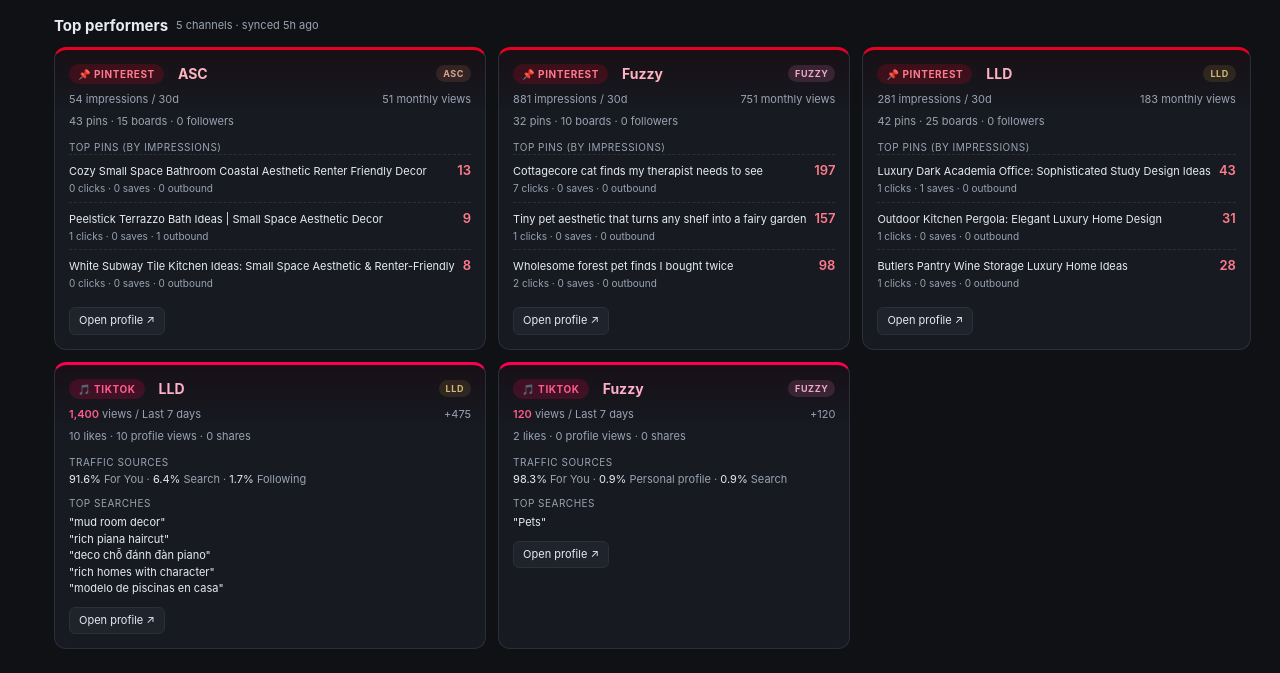
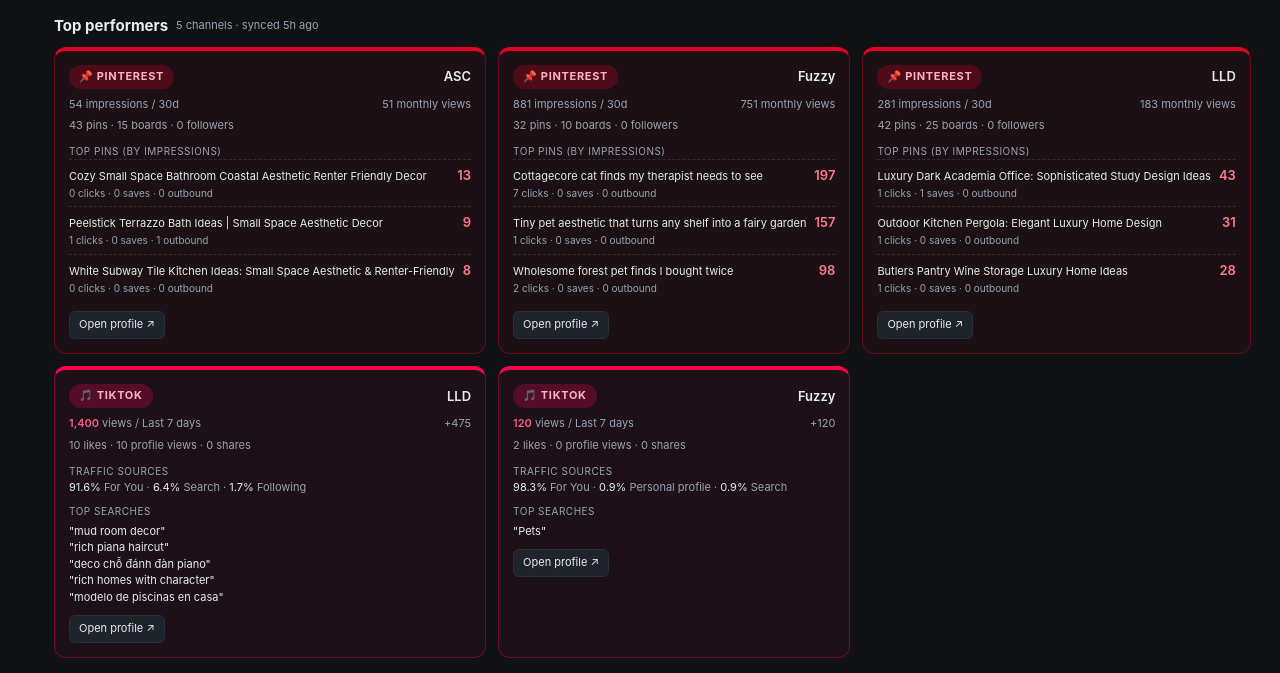
Before and after one commit to saltybayflips-AI-Empire/saltybayflips, a plain HTML site: page dashboard.html in a window 1280 px wide. Shown: the part 1119-1792 px from the top of the page. Drawn offline with Linux system fonts and the light colour scheme.

Commit message:
style(top-performers): stronger platform color — solid red/pink tint, drop competing niche pill

```diff
--- a/dashboard.html
+++ b/dashboard.html
@@ -113,20 +113,27 @@
 
   /* Platform-specific styling for top-performers cards.
      Pinterest = Pinterest red (#e60023). TikTok = TikTok pink (#ff0050).
-     Both get a thicker top border + a colored platform badge in the header. */
-  .nichecard.platform-pinterest { border-top:3px solid #e60023;
-    background:linear-gradient(180deg, rgba(230,0,35,.04) 0%, var(--card) 60px); }
-  .nichecard.platform-tiktok { border-top:3px solid #ff0050;
-    background:linear-gradient(180deg, rgba(255,0,80,.04) 0%, var(--card) 60px); }
+     Strong, consistent platform color across the entire card so it reads as
+     "this is a Pinterest card" / "this is a TikTok card" at a glance,
+     independent of which niche it represents. */
+  .nichecard.platform-pinterest { border:1px solid rgba(230,0,35,.35);
+    border-top:4px solid #e60023;
+    background:rgba(230,0,35,.06); }
+  .nichecard.platform-tiktok { border:1px solid rgba(255,0,80,.35);
+    border-top:4px solid #ff0050;
+    background:rgba(255,0,80,.06); }
   .nichecard .platform-badge { display:inline-flex; align-items:center; gap:5px;
-    font-size:10px; font-weight:700; text-transform:uppercase; letter-spacing:.6px;
-    padding:3px 9px; border-radius:999px; margin-right:6px; }
-  .platform-badge.pinterest-badge { background:rgba(230,0,35,.18); color:#ff7a8c; }
-  .platform-badge.tiktok-badge { background:rgba(255,0,80,.18); color:#ff5b8c; }
+    font-size:11px; font-weight:700; text-transform:uppercase; letter-spacing:.7px;
+    padding:4px 10px; border-radius:999px; }
+  .platform-badge.pinterest-badge { background:rgba(230,0,35,.25); color:#ffb3c0; }
+  .platform-badge.tiktok-badge { background:rgba(255,0,80,.25); color:#ffb0c8; }
   .nichecard.platform-pinterest h3,
   .nichecard.platform-tiktok h3 { gap:8px; flex-wrap:wrap; }
-  .nichecard.platform-pinterest .niche-name { color:#ffb3c0; }
-  .nichecard.platform-tiktok .niche-name { color:#ffb0c8; }
+  .nichecard.platform-pinterest .niche-name,
+  .nichecard.platform-tiktok .niche-name { color:var(--fg); font-size:13px; font-weight:600; }
+  /* Card2 (inner blocks) tinted to match parent platform color */
+  .nichecard.platform-pinterest .br { background:rgba(230,0,35,.10); }
+  .nichecard.platform-tiktok .br { background:rgba(255,0,80,.10); }
 
   .empty { text-align:center; color:var(--mut); padding:40px 20px; font-size:13px;
     background:var(--card); border:1px dashed var(--line); border-radius:12px; }
@@ -566,7 +573,6 @@ const CHANNEL_RENDERERS = {
       <h3>
         <span class="platform-badge pinterest-badge">📌 Pinterest</span>
         <span class="niche-name">${c.label}</span>
-        <span class="pill ${c.color}" style="margin-left:auto;">${c.label}</span>
       </h3>
       <div style="display:flex;justify-content:space-between;font-size:11px;color:var(--mut);margin-bottom:6px;">
         <span>${c.totals.impressions} impressions / ${c.window_label}</span>
@@ -598,7 +604,6 @@ const CHANNEL_RENDERERS = {
       <h3>
         <span class="platform-badge tiktok-badge">🎵 TikTok</span>
         <span class="niche-name">${c.label}</span>
-        <span class="pill ${c.color}" style="margin-left:auto;">${c.label}</span>
       </h3>
       <div style="display:flex;justify-content:space-between;font-size:11px;color:var(--mut);margin-bottom:6px;">
         <span><span class="${deltaCls}" style="color:#ff5b8c;font-weight:600;">${c.totals.video_views.toLocaleString()}</span> views / ${c.window_label}</span>
--- a/data/action_items.json
+++ b/data/action_items.json
@@ -1,5 +1,5 @@
 {
-  "synced_at": "2026-05-14T07:00:27.821270",
+  "synced_at": "2026-05-14T07:03:02.223722",
   "item_count": 3,
   "items": [
     {
--- a/data/analytics_pinterest.json
+++ b/data/analytics_pinterest.json
@@ -1,5 +1,5 @@
 {
-  "synced_at": "2026-05-14T07:00:33",
+  "synced_at": "2026-05-14T07:03:08",
   "report_url": "https://analytics.pinterest.com/overview/",
   "note": "All 3 niches now sourced from Pinterest API v5.",
   "scrape_status": "api_live",
@@ -8,7 +8,7 @@
       "date_range": "2026-04-14 to 2026-05-14",
       "window_days": 30,
       "source": "pinterest_api_v5",
-      "synced_at": "2026-05-14T07:00:31",
+      "synced_at": "2026-05-14T07:03:06",
       "metrics": {
         "Impressions": "881",
         "Engagements": "17",
@@ -22,7 +22,7 @@
       "date_range": "2026-04-14 to 2026-05-14",
       "window_days": 30,
       "source": "pinterest_api_v5",
-      "synced_at": "2026-05-14T07:00:33",
+      "synced_at": "2026-05-14T07:03:08",
       "metrics": {
         "Impressions": "281",
         "Engagements": "4",
@@ -36,7 +36,7 @@
       "date_range": "2026-04-14 to 2026-05-14",
       "window_days": 30,
       "source": "pinterest_api_v5",
-      "synced_at": "2026-05-14T07:00:30",
+      "synced_at": "2026-05-14T07:03:05",
       "metrics": {
         "Impressions": "54",
         "Engagements": "2",
--- a/data/analytics_pinterest_asc.json
+++ b/data/analytics_pinterest_asc.json
@@ -2,7 +2,7 @@
   "niche": "asc",
   "handle": "saltybayflipspin",
   "display_name": "Aesthetic Spaces Co",
-  "synced_at": "2026-05-14T07:00:30",
+  "synced_at": "2026-05-14T07:03:05",
   "window_days": 30,
   "window_start": "2026-04-14",
   "window_end": "2026-05-14",
--- a/data/analytics_pinterest_fuzzy.json
+++ b/data/analytics_pinterest_fuzzy.json
@@ -2,7 +2,7 @@
   "niche": "fuzzy",
   "handle": "saltybayflipsfuzzy",
   "display_name": "Fuzzy Frames AI",
-  "synced_at": "2026-05-14T07:00:31",
+  "synced_at": "2026-05-14T07:03:06",
   "window_days": 30,
   "window_start": "2026-04-14",
   "window_end": "2026-05-14",
--- a/data/analytics_pinterest_lld.json
+++ b/data/analytics_pinterest_lld.json
@@ -2,7 +2,7 @@
   "niche": "lld",
   "handle": "saltybayflipsluxe",
   "display_name": "Luxe Living Daily",
-  "synced_at": "2026-05-14T07:00:33",
+  "synced_at": "2026-05-14T07:03:08",
   "window_days": 30,
   "window_start": "2026-04-14",
   "window_end": "2026-05-14",
--- a/data/top_performers.json
+++ b/data/top_performers.json
@@ -1,5 +1,5 @@
 {
-  "synced_at": "2026-05-14T07:00:33",
+  "synced_at": "2026-05-14T07:03:08",
   "channels": [
     {
       "id": "asc_pinterest",
@@ -68,7 +68,7 @@
       "follower_count": 0,
       "pin_count": 43,
       "board_count": 15,
-      "synced_at": "2026-05-14T07:00:30"
+      "synced_at": "2026-05-14T07:03:05"
     },
     {
       "id": "fuzzy_pinterest",
@@ -137,7 +137,7 @@
       "follower_count": 0,
       "pin_count": 32,
       "board_count": 10,
-      "synced_at": "2026-05-14T07:00:31"
+      "synced_at": "2026-05-14T07:03:06"
     },
     {
       "id": "lld_pinterest",
@@ -206,7 +206,7 @@
       "follower_count": 0,
       "pin_count": 42,
       "board_count": 25,
-      "synced_at": "2026-05-14T07:00:33"
+      "synced_at": "2026-05-14T07:03:08"
     },
     {
       "id": "lld_tiktok",
```
Also changed, not shown: data/asc.json, data/fuzzy.json, data/lld.json.
